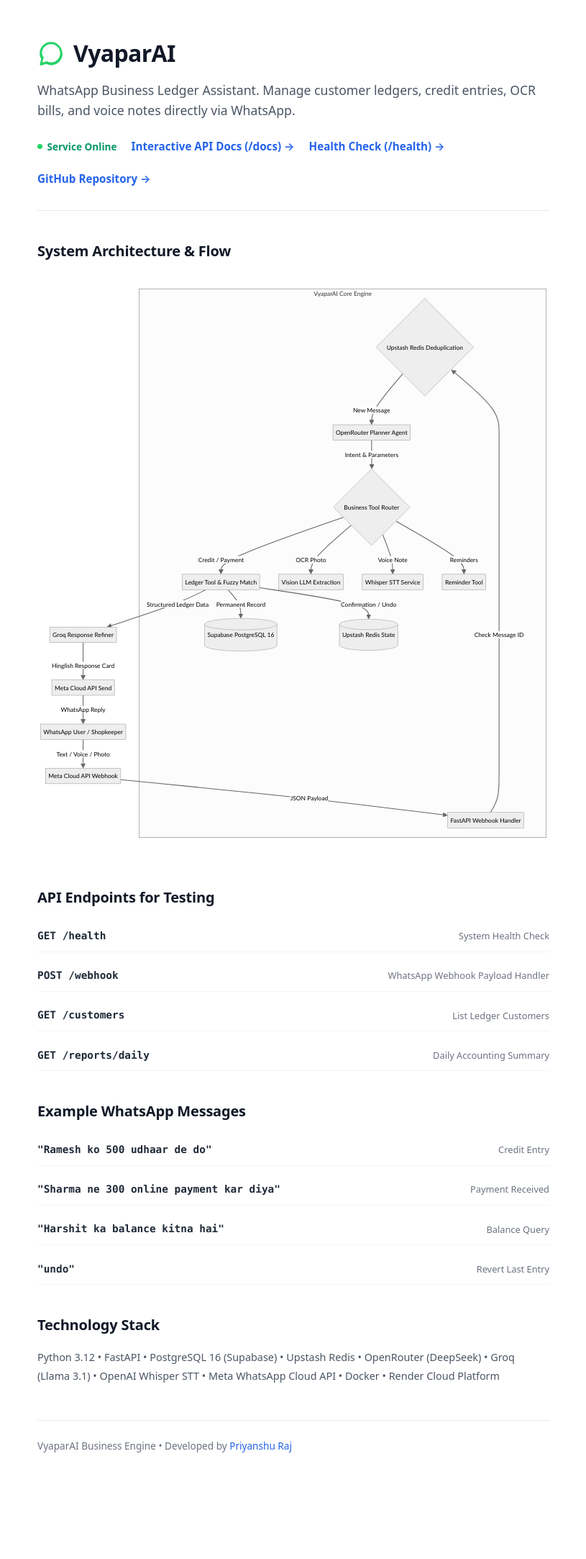
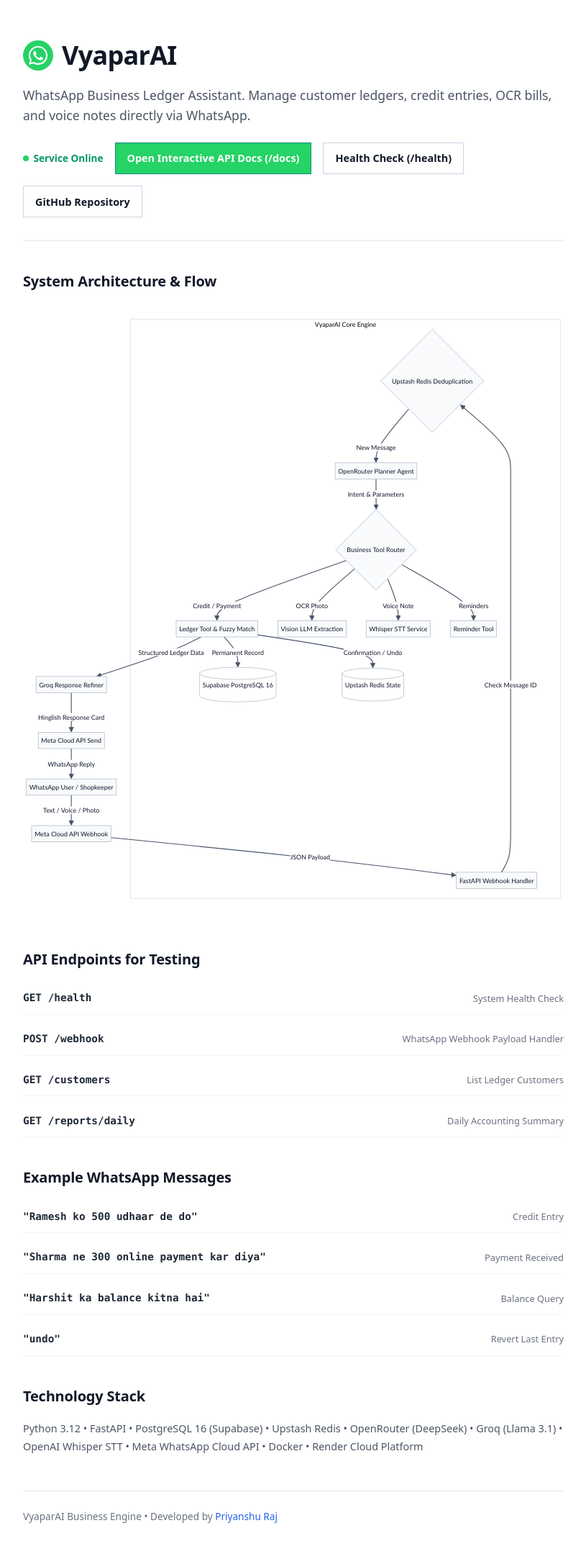
Before and after one commit to priyanshuraj20/VyaparAi, a FastAPI app: page / in a window 1280 px wide. Shown: the whole page at 72% size, without its empty margins (232-1047 px from the left). Before the commit the page ends 2018 px from the top, so only its background shows below. Run offline with FastAPI, Linux system fonts and the light colour scheme.

Commit message:
Use official WhatsApp logo, remove yellow background from Mermaid diagram, and use sharp rectangular buttons

```diff
--- a/app/static/css/style.css
+++ b/app/static/css/style.css
@@ -21,7 +21,7 @@ body {
   color: var(--text-main);
   line-height: 1.6;
   padding: 3rem 1.5rem;
-  max-width: 760px;
+  max-width: 800px;
   margin: 0 auto;
 }
 
@@ -40,12 +40,13 @@ body {
 }
 
 .brand-icon {
-  width: 38px;
-  height: 38px;
+  width: 42px;
+  height: 42px;
+  flex-shrink: 0;
 }
 
 h1 {
-  font-size: 2rem;
+  font-size: 2.25rem;
   font-weight: 700;
   color: var(--text-main);
   letter-spacing: -0.02em;
@@ -57,23 +58,44 @@ h1 {
   margin-bottom: 1.5rem;
 }
 
-/* Links & Buttons */
+/* Links & Buttons — Crisp Square Corners (0px border-radius) */
 .nav-links {
   display: flex;
-  gap: 1.25rem;
+  gap: 1rem;
   flex-wrap: wrap;
   align-items: center;
 }
 
-.nav-link {
-  color: var(--link-blue);
+.btn {
+  display: inline-flex;
+  align-items: center;
+  gap: 0.4rem;
+  padding: 0.6rem 1rem;
+  border-radius: 0px; /* Sharp clean human corners */
+  font-weight: 600;
+  font-size: 0.9rem;
   text-decoration: none;
-  font-weight: 600;
-  font-size: 0.95rem;
+  transition: background-color 0.15s ease;
 }
 
-.nav-link:hover {
-  text-decoration: underline;
+.btn-green {
+  background-color: var(--wa-green);
+  color: #ffffff;
+  border: 1px solid var(--wa-dark);
+}
+
+.btn-green:hover {
+  background-color: var(--wa-dark);
+}
+
+.btn-outline {
+  background-color: #ffffff;
+  color: var(--text-main);
+  border: 1px solid #cbd5e1;
+}
+
+.btn-outline:hover {
+  background-color: #f8fafc;
 }
 
 .badge-status {
@@ -86,8 +108,8 @@ h1 {
 }
 
 .badge-dot {
-  width: 7px;
-  height: 7px;
+  width: 8px;
+  height: 8px;
   background-color: var(--wa-green);
   border-radius: 50%;
 }
@@ -123,7 +145,7 @@ p {
   display: flex;
   justify-content: space-between;
   align-items: center;
-  padding: 0.6rem 0;
+  padding: 0.65rem 0;
   border-bottom: 1px solid #f3f4f6;
   font-size: 0.9rem;
 }
@@ -145,9 +167,21 @@ p {
   line-height: 1.8;
 }
 
+/* Mermaid Container Overrides — Pure White Background (No Yellow) */
 .mermaid-box {
   padding: 1rem 0;
   overflow-x: auto;
+  background: #ffffff !important;
+}
+
+.mermaid .cluster rect {
+  fill: #ffffff !important;
+  stroke: #cbd5e1 !important;
+}
+
+.mermaid .node rect, .mermaid .node circle, .mermaid .node polygon {
+  fill: #f8fafc !important;
+  stroke: #94a3b8 !important;
 }
 
 footer {
--- a/app/templates/index.html
+++ b/app/templates/index.html
@@ -10,7 +10,19 @@
     document.addEventListener("DOMContentLoaded", function() {
       mermaid.initialize({
         startOnLoad: true,
-        theme: 'neutral'
+        theme: 'base',
+        themeVariables: {
+          darkMode: false,
+          background: '#ffffff',
+          primaryColor: '#ffffff',
+          primaryTextColor: '#0f172a',
+          primaryBorderColor: '#94a3b8',
+          lineColor: '#475569',
+          secondaryColor: '#ffffff',
+          tertiaryColor: '#ffffff',
+          clusterBkg: '#ffffff',
+          clusterBorder: '#cbd5e1'
+        }
       });
     });
   </script>
@@ -20,8 +32,10 @@
   <!-- Header -->
   <header class="header-section">
     <div class="brand-row">
-      <svg class="brand-icon" viewBox="0 0 24 24" fill="none" xmlns="http://www.w3.org/2000/svg">
-        <path fill-rule="evenodd" clip-rule="evenodd" d="M12 2C6.47715 2 2 6.47715 2 12C2 13.8262 2.49023 15.5381 3.34689 17.0125L2.14648 21.4014C2.04603 21.7694 2.15243 22.1611 2.42416 22.4237C2.69588 22.6863 3.09033 22.7801 3.45411 22.6687L7.7601 21.3508C9.18244 22.0834 10.7937 22.5 12 22.5C17.5228 22.5 22 18.0228 22 12.5C22 6.97715 17.5228 2 12 2ZM12 4C16.4183 4 20 7.58172 20 12C20 16.4183 16.4183 20 12 20C10.9575 20 9.57143 19.6453 8.35059 18.9959L4.30078 20.2354L5.59082 15.5088C4.58284 14.1843 4 12.6568 4 12C4 7.58172 7.58172 4 12 4Z" fill="#25D366"/>
+      <!-- Official WhatsApp Logo -->
+      <svg class="brand-icon" viewBox="0 0 32 32" fill="none" xmlns="http://www.w3.org/2000/svg">
+        <circle cx="16" cy="16" r="16" fill="#25D366"/>
+        <path fill-rule="evenodd" clip-rule="evenodd" d="M16 6C10.477 6 6 10.477 6 16C6 17.892 6.526 19.662 7.441 21.173L6.155 25.845L10.96 24.584C12.43 25.485 14.156 26 16 26C21.523 26 26 21.523 26 16C26 10.477 21.523 6 16 6ZM16 24.167C14.437 24.167 12.966 23.722 11.706 22.946L11.408 22.763L8.358 23.563L9.172 20.59L8.971 20.27C8.118 18.914 7.667 17.34 7.667 16C7.667 11.406 11.406 7.667 16 7.667C20.594 7.667 24.333 11.406 24.333 16C24.333 20.594 20.594 24.167 16 24.167ZM20.73 18.256C20.472 18.127 19.2 17.498 18.964 17.412C18.727 17.327 18.555 17.284 18.383 17.542C18.211 17.8 17.717 18.38 17.566 18.552C17.416 18.724 17.265 18.746 17.007 18.617C16.749 18.488 15.918 18.216 14.933 17.338C14.165 16.654 13.647 15.81 13.496 15.552C13.346 15.294 13.48 15.154 13.609 15.026C13.725 14.91 13.867 14.724 13.996 14.573C14.125 14.423 14.168 14.315 14.254 14.143C14.34 13.971 14.297 13.82 14.233 13.692C14.168 13.563 13.652 12.296 13.437 11.78C13.228 11.278 13.016 11.347 12.861 11.339C12.715 11.331 12.543 11.33 12.371 11.33C12.199 11.33 11.919 11.394 11.683 11.652C11.446 11.91 10.78 12.533 10.78 13.801C10.78 15.069 11.704 16.294 11.833 16.466C11.962 16.638 13.652 19.243 16.242 20.362C16.858 20.628 17.338 20.786 17.713 20.905C18.33 21.101 18.892 21.074 19.336 21.008C19.831 20.934 20.862 20.384 21.077 19.782C21.292 19.18 21.292 18.664 21.228 18.556C21.163 18.448 20.991 18.384 20.73 18.256Z" fill="white"/>
       </svg>
       <h1>VyaparAI</h1>
     </div>
@@ -32,9 +46,9 @@
 
     <div class="nav-links">
       <span class="badge-status"><span class="badge-dot"></span> Service Online</span>
-      <a href="/docs" class="nav-link">Interactive API Docs (/docs) &rarr;</a>
-      <a href="/health" class="nav-link">Health Check (/health) &rarr;</a>
-      <a href="https://github.com/priyanshuraj20/VyaparAi" target="_blank" class="nav-link">GitHub Repository &rarr;</a>
+      <a href="/docs" class="btn btn-green">Open Interactive API Docs (/docs)</a>
+      <a href="/health" class="btn btn-outline">Health Check (/health)</a>
+      <a href="https://github.com/priyanshuraj20/VyaparAi" target="_blank" class="btn btn-outline">GitHub Repository</a>
     </div>
   </header>
 
```
